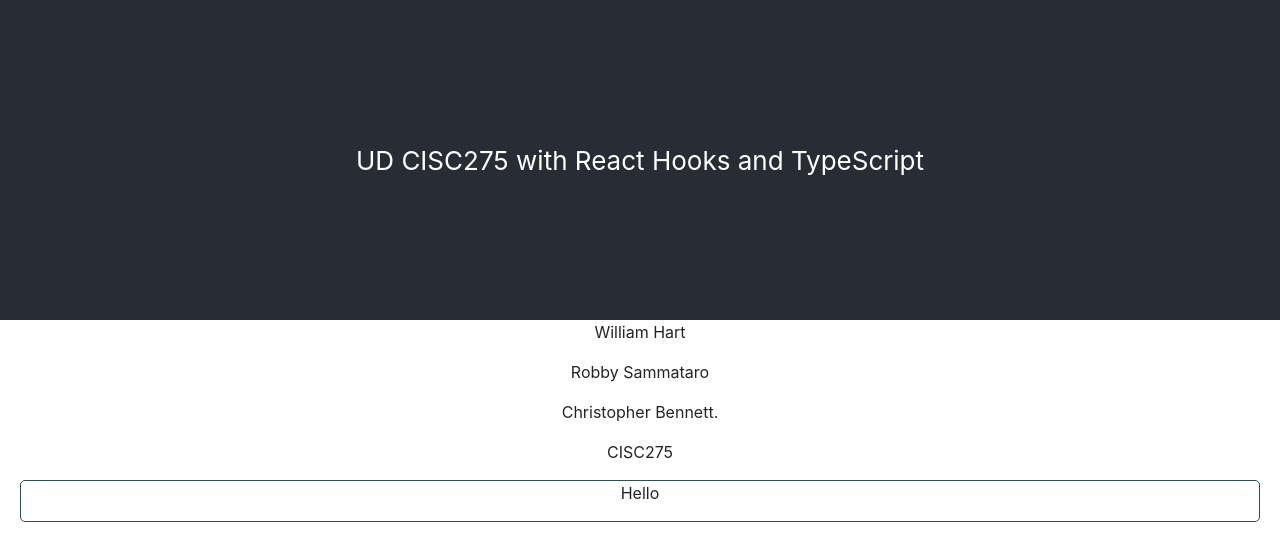
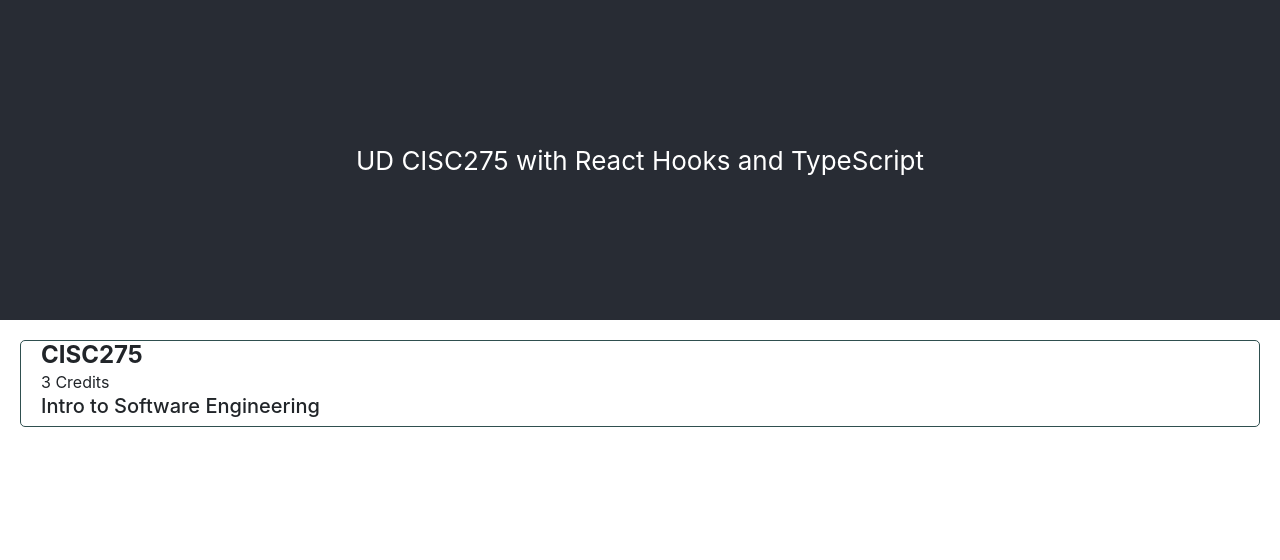
Before and after one commit to UD-CISC275-S22/cis-scheduler-team-16, a React (Create React App) app: page / in a window 1280 px wide. Shown: the top 560 px of the page. Built offline with nearby package versions, Linux system fonts and the light colour scheme.

Commit message:
Flushed out Course Viewer

```diff
--- a/src/App.tsx
+++ b/src/App.tsx
@@ -17,12 +17,8 @@ function App(): JSX.Element {
             <header className="App-header">
                 UD CISC275 with React Hooks and TypeScript
             </header>
-            <p> William Hart </p>
-            <p> Robby Sammataro </p>
-            <p> Christopher Bennett. </p>
-            <p>{myCourse.courseId}</p>
 
-            <CourseViewer></CourseViewer>
+            <CourseViewer course={myCourse}></CourseViewer>
         </div>
     );
 }
--- a/src/components/CourseViewer.tsx
+++ b/src/components/CourseViewer.tsx
@@ -1,19 +1,35 @@
 import React, { useState } from "react";
-import { Button } from "react-bootstrap";
+import { Button, Col, Form, Row } from "react-bootstrap";
+import { Course } from "../templates/course";
 
-export function CourseViewer(): JSX.Element {
+export function CourseViewer({ course }: { course: Course }): JSX.Element {
     return (
         <div
             style={{
                 marginLeft: "20px",
                 marginRight: "20px",
+                marginTop: "20px",
                 borderColor: "darkslategray",
                 borderRadius: "5px",
                 borderWidth: "1px",
-                borderStyle: "solid"
+                borderStyle: "solid",
+                textAlign: "left"
             }}
         >
-            <p>Hello</p>
+            <div>
+                <Form.Group as={Row}>
+                    <Col style={{ marginLeft: "20px" }}>
+                        <p style={{ marginBottom: "0px" }}>
+                            <h4 style={{ marginBottom: "0px" }}>
+                                <strong>{course.courseId}</strong>
+                            </h4>
+                            {course.credithours} Credits
+                        </p>
+                        <h5>{course.name}</h5>
+                    </Col>
+                    <Col></Col>
+                </Form.Group>
+            </div>
         </div>
     );
 }
```
